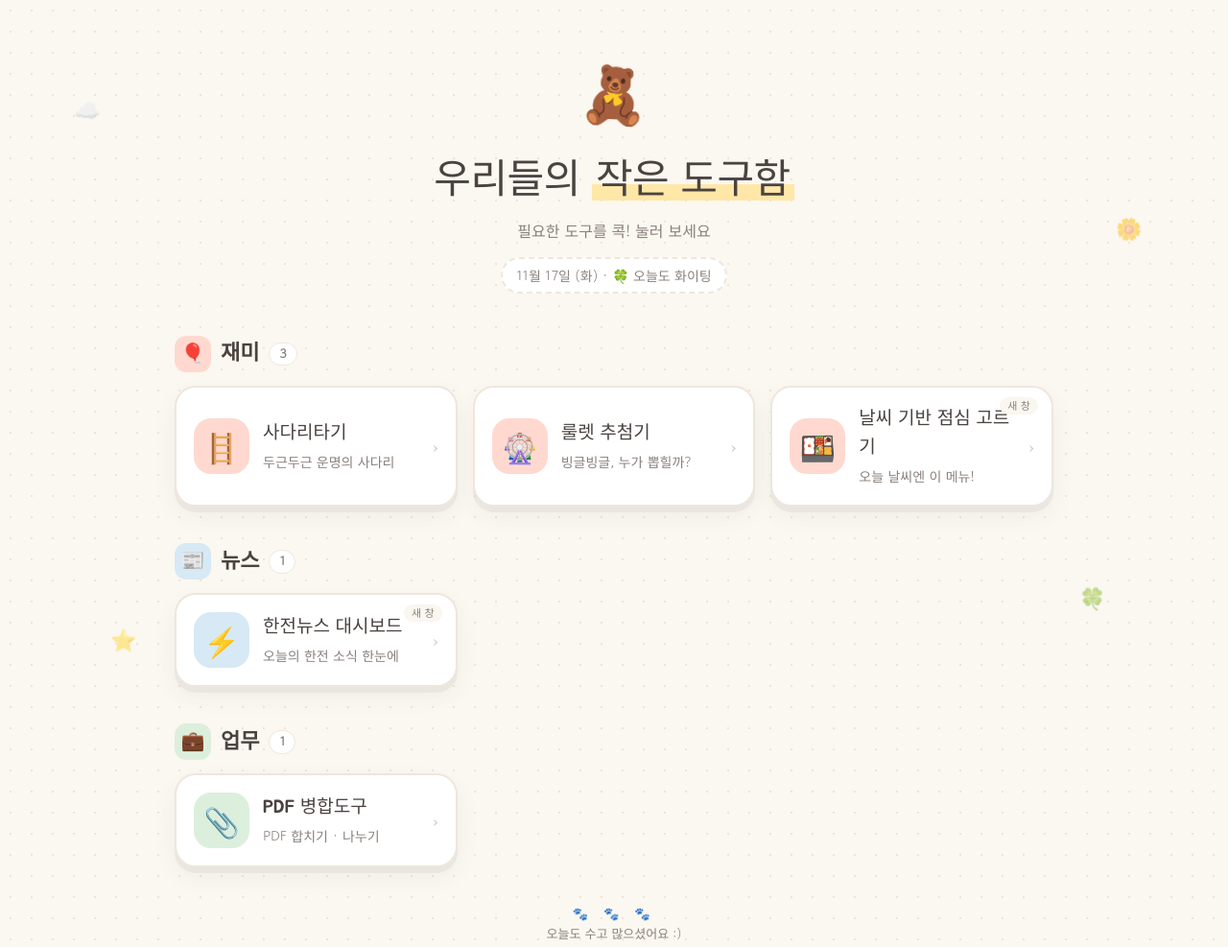
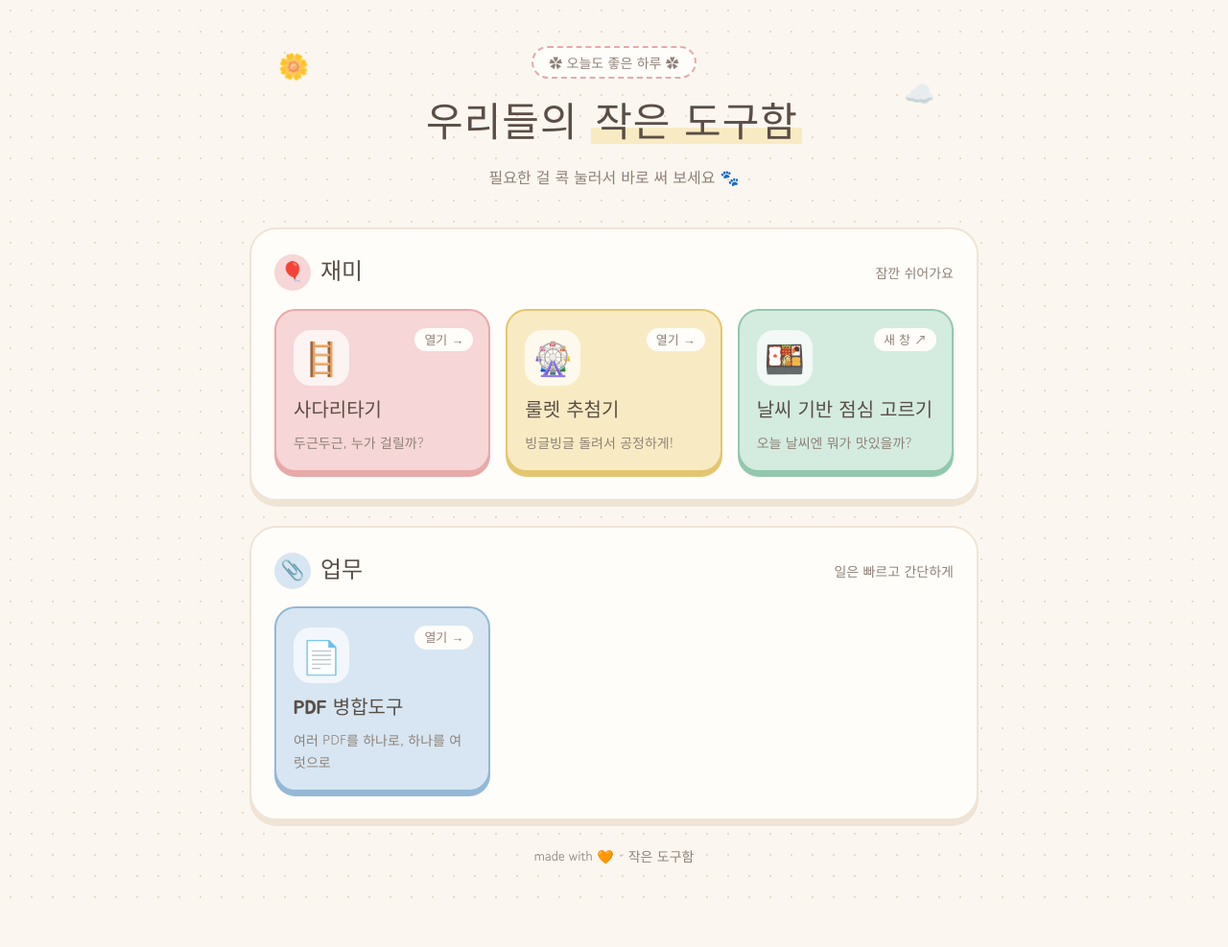
Before and after one commit to paaaduk-lab/-, a plain HTML site: page index.html in a window 1280 px wide. Shown: the top 987 px of the page at 96% size. After the commit the page ends 944 px from the top, so only its background shows below. Drawn offline with Linux system fonts and the light colour scheme.

Commit message:
Add files via upload

```diff
--- a/index.html
+++ b/index.html
@@ -3,201 +3,191 @@
 <head>
 <meta charset="UTF-8">
 <meta name="viewport" content="width=device-width, initial-scale=1.0">
-<title>우리들의 작은 도구함 🧸</title>
+<title>🌷 우리들의 작은 도구함</title>
 <link rel="preconnect" href="https://fonts.googleapis.com">
 <link rel="preconnect" href="https://fonts.gstatic.com" crossorigin>
 <link href="https://fonts.googleapis.com/css2?family=Jua&family=Gowun+Dodum&display=swap" rel="stylesheet">
 <style>
-  :root{
-    --bg:#fbf7f1;
-    --ink:#4a4340;
-    --ink-soft:#8a817c;
-    --card:#ffffff;
-    --line:#efe6dc;
-    --fun:#ffd9cf;      --fun-deep:#e88a74;
-    --news:#d6e9f5;     --news-deep:#5f97bd;
-    --work:#dcefdc;     --work-deep:#6aa66f;
-    --shadow:0 6px 0 rgba(74,67,64,.06), 0 10px 24px rgba(74,67,64,.06);
+  :root {
+    --bg: #fbf7f0;
+    --paper: #fffdf9;
+    --ink: #5a4e46;
+    --ink-soft: #8f8178;
+    --line: #efe4d6;
+    --pink: #f6d6d6;
+    --pink-deep: #e8a9a9;
+    --mint: #d4ebe0;
+    --mint-deep: #93c7ae;
+    --butter: #f8ebc4;
+    --butter-deep: #e3c66f;
+    --sky: #d7e6f2;
+    --sky-deep: #94b8d6;
   }
-  *{box-sizing:border-box;margin:0;padding:0}
-  body{
-    font-family:'Gowun Dodum','Apple SD Gothic Neo','Malgun Gothic',sans-serif;
-    background:var(--bg);
-    background-image:radial-gradient(#efe4d6 1.2px, transparent 1.2px);
-    background-size:22px 22px;
-    color:var(--ink);
-    min-height:100vh;
-    line-height:1.6;
+  * { box-sizing: border-box; margin: 0; padding: 0; }
+  body {
+    font-family: 'Gowun Dodum', 'Apple SD Gothic Neo', 'Malgun Gothic', sans-serif;
+    background-color: var(--bg);
+    background-image: radial-gradient(#ead9c6 1.2px, transparent 1.2px);
+    background-size: 22px 22px;
+    color: var(--ink);
+    min-height: 100vh;
+    padding: 48px 20px 40px;
+    line-height: 1.6;
   }
-  .wrap{max-width:960px;margin:0 auto;padding:56px 22px 40px}
+  .wrap { max-width: 760px; margin: 0 auto; }
 
-  /* ---------- 헤더 ---------- */
-  header{text-align:center;margin-bottom:44px;position:relative}
-  .mascot{
-    font-size:58px;display:inline-block;
-    animation:bob 3.2s ease-in-out infinite;
+  header { text-align: center; margin-bottom: 40px; position: relative; }
+  .badge {
+    display: inline-block;
+    background: var(--paper);
+    border: 2px dashed var(--pink-deep);
+    border-radius: 999px;
+    padding: 4px 16px;
+    font-size: 14px;
+    color: var(--ink-soft);
+    margin-bottom: 14px;
   }
-  @keyframes bob{0%,100%{transform:translateY(0) rotate(-3deg)}50%{transform:translateY(-8px) rotate(3deg)}}
-  h1{
-    font-family:'Jua',sans-serif;font-weight:400;
-    font-size:clamp(30px,5vw,42px);letter-spacing:-.5px;margin-top:6px;
+  h1 {
+    font-family: 'Jua', sans-serif;
+    font-weight: 400;
+    font-size: clamp(30px, 6vw, 42px);
+    letter-spacing: 1px;
   }
-  h1 .hl{
-    background:linear-gradient(transparent 60%, #ffe7a8 60%);
-    padding:0 4px;
+  h1 .hl {
+    background: linear-gradient(transparent 60%, var(--butter) 60%);
+    padding: 0 4px;
   }
-  .sub{color:var(--ink-soft);margin-top:6px;font-size:16px}
-  .today{
-    display:inline-block;margin-top:14px;padding:6px 14px;
-    background:#fff;border:2px dashed var(--line);border-radius:999px;
-    font-size:14px;color:var(--ink-soft);
+  .sub { color: var(--ink-soft); margin-top: 8px; font-size: 16px; }
+  .float { position: absolute; font-size: 26px; animation: bob 3.2s ease-in-out infinite; opacity: .85; }
+  .f1 { left: 4%; top: 6px; }
+  .f2 { right: 6%; top: 30px; animation-delay: 1.1s; }
+  @keyframes bob { 0%,100% { transform: translateY(0) rotate(-6deg); } 50% { transform: translateY(-8px) rotate(6deg); } }
+
+  section {
+    background: var(--paper);
+    border: 2px solid var(--line);
+    border-radius: 28px;
+    padding: 26px 24px 28px;
+    margin-bottom: 26px;
+    box-shadow: 0 6px 0 var(--line);
+  }
+  .sec-title {
+    display: flex; align-items: center; gap: 10px;
+    font-family: 'Jua', sans-serif;
+    font-size: 24px;
+    margin-bottom: 18px;
+  }
+  .sec-title .dot {
+    width: 38px; height: 38px; border-radius: 50%;
+    display: grid; place-items: center; font-size: 20px;
+  }
+  .fun .dot { background: var(--pink); }
+  .work .dot { background: var(--sky); }
+  .sec-title small {
+    font-family: 'Gowun Dodum', sans-serif;
+    font-size: 14px; color: var(--ink-soft); margin-left: auto;
   }
 
-  /* ---------- 섹션 ---------- */
-  section{margin-bottom:38px}
-  .sec-title{
-    display:flex;align-items:center;gap:10px;
-    font-family:'Jua',sans-serif;font-size:22px;margin-bottom:14px;
+  .grid { display: grid; grid-template-columns: repeat(auto-fill, minmax(200px, 1fr)); gap: 16px; }
+  .card {
+    position: relative;
+    display: flex; flex-direction: column; align-items: flex-start; gap: 6px;
+    text-decoration: none; color: var(--ink);
+    background: var(--c);
+    border: 2px solid var(--cd);
+    border-radius: 22px;
+    padding: 20px 18px 18px;
+    box-shadow: 0 5px 0 var(--cd);
+    transition: transform .18s ease, box-shadow .18s ease;
   }
-  .sec-title .badge{
-    width:38px;height:38px;border-radius:12px;
-    display:grid;place-items:center;font-size:20px;
+  .card:hover, .card:focus-visible {
+    transform: translateY(-4px);
+    box-shadow: 0 9px 0 var(--cd);
+    outline: none;
   }
-  .fun  .badge{background:var(--fun)}
-  .news .badge{background:var(--news)}
-  .work .badge{background:var(--work)}
-  .sec-title .count{
-    font-family:'Gowun Dodum',sans-serif;font-size:13px;color:var(--ink-soft);
-    background:#fff;border:1.5px solid var(--line);padding:1px 10px;border-radius:999px;
+  .card:active { transform: translateY(3px); box-shadow: 0 2px 0 var(--cd); }
+  .card .ico {
+    font-size: 34px; width: 58px; height: 58px; border-radius: 18px;
+    background: rgba(255,255,255,.7);
+    display: grid; place-items: center;
+    margin-bottom: 4px;
   }
+  .card:hover .ico { animation: wiggle .5s ease; }
+  @keyframes wiggle { 25% { transform: rotate(-10deg); } 75% { transform: rotate(10deg); } }
+  .card h3 { font-family: 'Jua', sans-serif; font-weight: 400; font-size: 20px; }
+  .card p { font-size: 14px; color: var(--ink-soft); }
+  .card .go {
+    position: absolute; right: 16px; top: 18px;
+    font-size: 13px; background: var(--paper);
+    border-radius: 999px; padding: 2px 10px;
+    color: var(--ink-soft);
+  }
+  .pink { --c: var(--pink); --cd: var(--pink-deep); }
+  .mint { --c: var(--mint); --cd: var(--mint-deep); }
+  .butter { --c: var(--butter); --cd: var(--butter-deep); }
+  .sky { --c: var(--sky); --cd: var(--sky-deep); }
 
-  .grid{display:grid;grid-template-columns:repeat(auto-fill,minmax(250px,1fr));gap:16px}
+  footer { text-align: center; color: var(--ink-soft); font-size: 14px; margin-top: 10px; }
 
-  /* ---------- 카드 ---------- */
-  .card{
-    position:relative;display:flex;gap:14px;align-items:center;
-    background:var(--card);border:2px solid var(--line);border-radius:22px;
-    padding:18px 18px;text-decoration:none;color:inherit;
-    box-shadow:var(--shadow);
-    transition:transform .18s ease, box-shadow .18s ease, border-color .18s ease;
+  @media (prefers-reduced-motion: reduce) {
+    .float, .card:hover .ico { animation: none; }
+    .card { transition: none; }
   }
-  .card:hover{transform:translateY(-4px)}
-  .card:active{transform:translateY(0)}
-  .fun  .card:hover{border-color:var(--fun-deep)}
-  .news .card:hover{border-color:var(--news-deep)}
-  .work .card:hover{border-color:var(--work-deep)}
-  .card:focus-visible{outline:3px solid #ffd36b;outline-offset:3px}
-
-  .icon{
-    flex:0 0 58px;height:58px;border-radius:18px;
-    display:grid;place-items:center;font-size:30px;
-    transition:transform .25s ease;
-  }
-  .card:hover .icon{transform:rotate(-8deg) scale(1.08)}
-  .fun  .icon{background:var(--fun)}
-  .news .icon{background:var(--news)}
-  .work .icon{background:var(--work)}
-
-  .txt b{display:block;font-family:'Jua',sans-serif;font-weight:400;font-size:19px}
-  .txt span{font-size:14px;color:var(--ink-soft)}
-  .arrow{
-    margin-left:auto;font-size:18px;color:#cfc4b9;transition:transform .18s, color .18s;
-  }
-  .card:hover .arrow{transform:translateX(4px);color:var(--ink)}
-  .ext{
-    position:absolute;top:10px;right:14px;font-size:11px;color:var(--ink-soft);
-    background:#faf6f0;border-radius:999px;padding:0 8px;
-  }
-
-  footer{
-    text-align:center;color:var(--ink-soft);font-size:13px;margin-top:20px;
-  }
-  footer .paws{letter-spacing:6px}
-
-  /* 떠다니는 장식 */
-  .deco{position:fixed;pointer-events:none;opacity:.5;font-size:22px;z-index:-1}
-  .d1{top:12%;left:6%;animation:bob 5s ease-in-out infinite}
-  .d2{top:28%;right:7%;animation:bob 6s ease-in-out infinite .6s}
-  .d3{bottom:14%;left:9%;animation:bob 5.5s ease-in-out infinite 1s}
-  .d4{bottom:20%;right:10%;animation:bob 4.6s ease-in-out infinite .3s}
-  @media (max-width:640px){.deco{display:none}.wrap{padding-top:36px}}
-  @media (prefers-reduced-motion:reduce){*{animation:none!important;transition:none!important}}
 </style>
 </head>
 <body>
-  <div class="deco d1">☁️</div>
-  <div class="deco d2">🌼</div>
-  <div class="deco d3">⭐</div>
-  <div class="deco d4">🍀</div>
-
   <div class="wrap">
     <header>
-      <div class="mascot">🧸</div>
+      <span class="float f1">🌼</span>
+      <span class="float f2">☁️</span>
+      <div class="badge">✿ 오늘도 좋은 하루 ✿</div>
       <h1>우리들의 <span class="hl">작은 도구함</span></h1>
-      <p class="sub">필요한 도구를 콕! 눌러 보세요</p>
-      <div class="today" id="today"></div>
+      <p class="sub">필요한 걸 콕 눌러서 바로 써 보세요 🐾</p>
     </header>
 
-    <!-- 재미 -->
     <section class="fun">
-      <h2 class="sec-title"><span class="badge">🎈</span>재미 <span class="count">3</span></h2>
+      <div class="sec-title">
+        <span class="dot">🎈</span> 재미
+        <small>잠깐 쉬어가요</small>
+      </div>
       <div class="grid">
-        <a class="card" href="%EC%82%AC%EB%8B%A4%EB%A6%AC%ED%83%80%EA%B8%B0.html">
-          <div class="icon">🪜</div>
-          <div class="txt"><b>사다리타기</b><span>두근두근 운명의 사다리</span></div>
-          <div class="arrow">›</div>
+        <a class="card pink" href="사다리타기.html">
+          <span class="go">열기 →</span>
+          <span class="ico">🪜</span>
+          <h3>사다리타기</h3>
+          <p>두근두근, 누가 걸릴까?</p>
         </a>
-        <a class="card" href="%EA%B5%90%EC%9C%A1%EC%9E%A5%20%EB%A3%B0%EB%A0%9B%20%EC%B6%94%EC%B2%A8%EA%B8%B0.html">
-          <div class="icon">🎡</div>
-          <div class="txt"><b>룰렛 추첨기</b><span>빙글빙글, 누가 뽑힐까?</span></div>
-          <div class="arrow">›</div>
+        <a class="card butter" href="교육장%20룰렛%20추첨기.html">
+          <span class="go">열기 →</span>
+          <span class="ico">🎡</span>
+          <h3>룰렛 추첨기</h3>
+          <p>빙글빙글 돌려서 공정하게!</p>
         </a>
-        <a class="card" href="https://script.google.com/macros/s/AKfycbzhmRgUbfood2fEin61-JsD-ybL9k1phD6WEK_3IFTb2VGkQuC1qyLTbPnqnkOQuGdpHw/exec" target="_blank" rel="noopener">
-          <span class="ext">새 창</span>
-          <div class="icon">🍱</div>
-          <div class="txt"><b>날씨 기반 점심 고르기</b><span>오늘 날씨엔 이 메뉴!</span></div>
-          <div class="arrow">›</div>
+        <a class="card mint" href="https://script.google.com/macros/s/AKfycbzhmRgUbfood2fEin61-JsD-ybL9k1phD6WEK_3IFTb2VGkQuC1qyLTbPnqnkOQuGdpHw/exec" target="_blank" rel="noopener">
+          <span class="go">새 창 ↗</span>
+          <span class="ico">🍱</span>
+          <h3>날씨 기반 점심 고르기</h3>
+          <p>오늘 날씨엔 뭐가 맛있을까?</p>
         </a>
       </div>
     </section>
 
-    <!-- 뉴스 -->
-    <section class="news">
-      <h2 class="sec-title"><span class="badge">📰</span>뉴스 <span class="count">1</span></h2>
+    <section class="work">
+      <div class="sec-title">
+        <span class="dot">📎</span> 업무
+        <small>일은 빠르고 간단하게</small>
+      </div>
       <div class="grid">
-        <a class="card" href="https://claude.ai/share/6f4c5957-f2fb-4739-a888-e526e60df9b1" target="_blank" rel="noopener">
-          <span class="ext">새 창</span>
-          <div class="icon">⚡</div>
-          <div class="txt"><b>한전뉴스 대시보드</b><span>오늘의 한전 소식 한눈에</span></div>
-          <div class="arrow">›</div>
+        <a class="card sky" href="PDF_병합분할기.html">
+          <span class="go">열기 →</span>
+          <span class="ico">📄</span>
+          <h3>PDF 병합도구</h3>
+          <p>여러 PDF를 하나로, 하나를 여럿으로</p>
         </a>
       </div>
     </section>
 
-    <!-- 업무 -->
-    <section class="work">
-      <h2 class="sec-title"><span class="badge">💼</span>업무 <span class="count">1</span></h2>
-      <div class="grid">
-        <a class="card" href="PDF_%EB%B3%91%ED%95%A9%EB%B6%84%ED%95%A0%EA%B8%B0.html">
-          <div class="icon">📎</div>
-          <div class="txt"><b>PDF 병합도구</b><span>PDF 합치기 · 나누기</span></div>
-          <div class="arrow">›</div>
-        </a>
-      </div>
-    </section>
-
-    <footer>
-      <div class="paws">🐾 🐾 🐾</div>
-      <p>오늘도 수고 많으셨어요 :)</p>
-    </footer>
+    <footer>made with 🧡 · 작은 도구함</footer>
   </div>
-
-<script>
-  const d = new Date();
-  const days = ['일','월','화','수','목','금','토'];
-  const msgs = ['☀️ 좋은 하루 보내세요','🍀 오늘도 화이팅','🌷 천천히, 차근차근','☕ 커피 한 잔의 여유'];
-  document.getElementById('today').textContent =
-    `${d.getMonth()+1}월 ${d.getDate()}일 (${days[d.getDay()]}) · ${msgs[d.getDate()%msgs.length]}`;
-</script>
 </body>
 </html>
```
